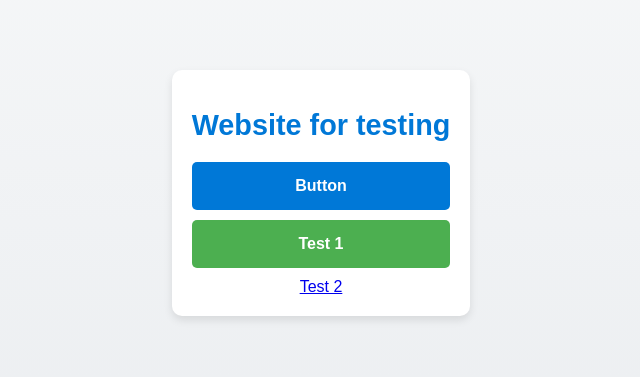
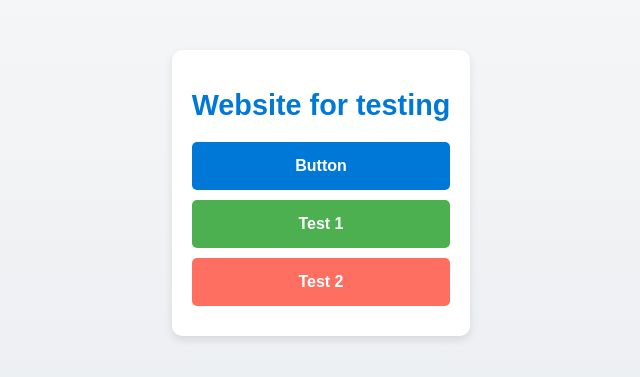
Before and after one commit to HelenHelene/DataStrategy, a plain HTML site: page index.html in a window 1280 px wide. Shown: the part 207-584 px from the top of the page, without its empty margins (319-959 px from the left). Drawn offline with Linux system fonts and the light colour scheme.

Commit message:
Update index.html

```diff
--- a/index.html
+++ b/index.html
@@ -65,11 +65,11 @@
     }
 
     .button.test2 {
-      background: #4caf50; /* Green for Test1 */
+      background: #ff6f61; /* Coral for Test2 */
     }
 
     .button.test2:hover {
-      background: #388e3c;
+      background: #e64a45;
     }
 
     /* Responsive design */
@@ -91,7 +91,7 @@
     <h1>Website for testing</h1>
     <a href="https://helenhelene.github.io/eportfolio/" class="button" target="_blank">Button</a>
     <a href="https://aws.amazon.com/what-is/data-strategy/" class="button test1" target="_blank">Test 1</a>
-    <a href="https://www.ibm.com/think/insights/data-differentiator/data-driven-organization" target="_blank">Test 2</a>
+    <a href="https://www.ibm.com/think/insights/data-differentiator/data-driven-organization" class="button test2" target="_blank">Test 2</a>
   </div>
 </body>
 </html>
```
